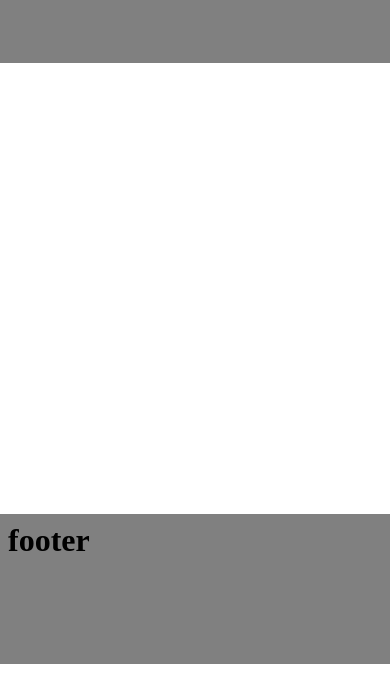
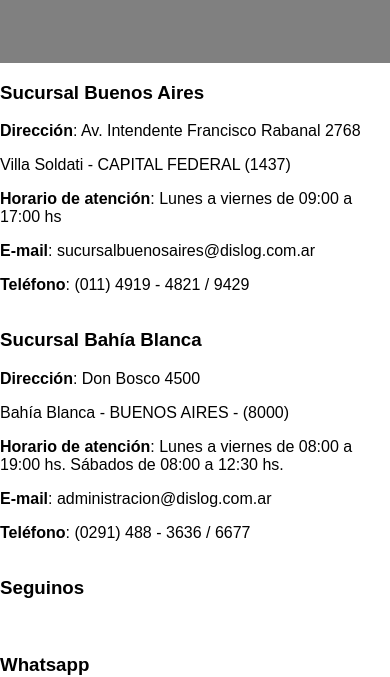
Before and after one commit to escalesi/ProySwSprint1, a plain HTML site: page Logística y distribución Maez/contacto.html in a window 390 px wide. Shown: the part 176-853 px from the top of the page. Drawn offline with Linux system fonts and the light colour scheme.

Commit message:
Footer para editarlo

```diff
--- a/Logística y distribución Maez/contacto.html
+++ b/Logística y distribución Maez/contacto.html
@@ -13,6 +13,41 @@
             <div class="banner">
                 <h1>contactanos</h1>
             </div>
+
+            <div class="col1">
+                <span class="icon-location-pin"></span>
+                <h3>Sucursal Buenos Aires</h3>
+                <p><strong>Dirección</strong>: Av. Intendente Francisco Rabanal 2768</p>
+                <p>Villa Soldati - CAPITAL FEDERAL (1437)</p>
+                <p><strong>Horario de atención</strong>: Lunes a viernes de 09:00 a 17:00 hs</p>
+                <p><strong>E-mail</strong>: sucursalbuenosaires@dislog.com.ar</p>
+                <p><strong>Teléfono</strong>: (011) 4919 - 4821 / 9429</p>
+            </div>
+
+            <div class="col2">
+                <span class="icon-location-pin"></span>
+                <h3>Sucursal Bahía Blanca</h3>
+                <p><strong>Dirección</strong>: Don Bosco 4500</p>
+                <p>Bahía Blanca - BUENOS AIRES - (8000)</p>
+                <p><strong>Horario de atención</strong>: Lunes a viernes de 08:00 a 19:00 hs.
+    Sábados de 08:00 a 12:30 hs.</p>
+                <p><strong>E-mail</strong>: administracion@dislog.com.ar</p>
+                <p><strong>Teléfono</strong>: (0291) 488 - 3636 / 6677</p>
+            </div>
+
+            <div class="col-lg-4 col-md-5 col-sm-4 col-xs-12 w100">
+                <span class="icon-share"></span>
+                <h3>Seguinos</h3>
+                <div class="social-net w100-l">
+                    <a href="https://www.facebook.com/dl.distribucionylogistica"><i class="fa fa-facebook"></i></a>
+                    <a href="https://www.instagram.com/dl.distribucionylogistica"><i class="fa fa-instagram"></i></a>
+                </div><!-- /.social-net -->
+                <div><p>&nbsp;</p></div>
+                <span><i class="fa fa-whatsapp" aria-hidden="true"></i></span>
+                <h3>Whatsapp</h3>
+                <a href="https://wa.me/542915774449" target="_blank"><p><strong>Teléfono</strong>: (0291) 5 77 4449</p></a>
+            </div>
+
         </div>
         <footer>
             <iframe src="footer.html"></iframe>
--- a/Logística y distribución Maez/css/index.css
+++ b/Logística y distribución Maez/css/index.css
@@ -26,8 +26,12 @@ body {
     font-weight: 800;
 }
 
+.contenedor {
+    display: grid;
+    grid-template-rows: auto 1fr auto;
+}
+
 footer {
-    position: absolute;
     bottom: 0;
     width: 100%;
 }
```
Also changed, not shown: Logística y distribución Maez/trabajos_clientes.html (+4 -0 lines).
